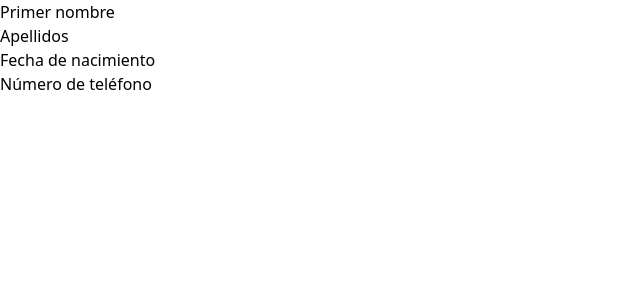
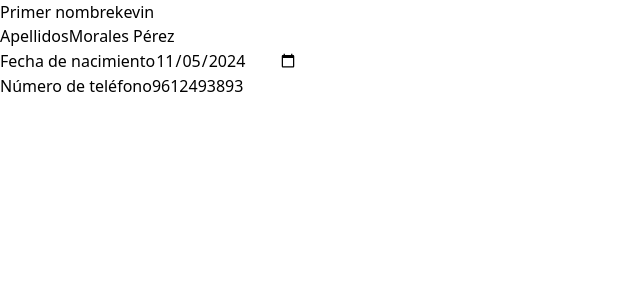
Before and after one commit to Andresito126/PetsCop-Front, an Angular app: page / in a window 1280 px wide. Shown: the top 300 px of the page, without its empty margins (0-640 px from the left). Built offline with nearby package versions, Linux system fonts and the light colour scheme.

Commit message:
add: versión 1 en cuanto a la estructura y lógica para ir simulando los datos que devolvería una API

```diff
--- a/src/app/app.component.html
+++ b/src/app/app.component.html
@@ -1 +1,7 @@
-<form-profile-user/>
+<form-profile-user
+[first_name]="f"
+[last_name]="g"
+[date_birth]="h"
+[phone_number]="i"
+(data_user)="imprimirMensaje($event)"
+/>
--- a/src/app/app.component.ts
+++ b/src/app/app.component.ts
@@ -1,4 +1,5 @@
 import { Component } from '@angular/core';
+import { IUserDataSerialization } from './users/models/iuser-data-serialization';
 
 @Component({
   selector: 'app-root',
@@ -6,5 +7,12 @@ import { Component } from '@angular/core';
   styleUrl: './app.component.css'
 })
 export class AppComponent {
-  title = 'PetsCop-front-multi';
+  f = 'kevin'
+  g = 'Morales Pérez'
+  h = '2024-11-05'
+  i = '9612493893'
+
+  imprimirMensaje(objet: IUserDataSerialization){
+    console.log(objet)
+  }
 }
--- a/src/app/users/profile-settings/form-profile-user/form-profile-user.component.html
+++ b/src/app/users/profile-settings/form-profile-user/form-profile-user.component.html
@@ -7,19 +7,39 @@
   <div class="container-form">
     <div class="container-input-firt-name">
       <label for="first-name">Primer nombre</label>
-      <input type="text" id="first-name" />
+      <input
+        type="text"
+        id="first-name"
+        [(ngModel)]="first_name"
+        (ngModelChange)="emitDataUser()"
+      />
     </div>
     <div class="container-input-last-name">
       <label for="last-name">Apellidos</label>
-      <input type="text" id="last-name" />
+      <input
+        type="text"
+        id="last-name"
+        [(ngModel)]="last_name"
+        (ngModelChange)="emitDataUser()"
+      />
     </div>
     <div class="container-input-birth-date">
       <label for="birth-date">Fecha de nacimiento</label>
-      <input type="text" id="birth-date" />
+      <input
+        type="date"
+        id="birth-date"
+        [(ngModel)]="date_birth"
+        (ngModelChange)="emitDataUser()"
+      />
     </div>
     <div class="container-input-phone-number">
       <label for="phone-number">Número de teléfono</label>
-      <input type="text" id="phone-number" />
+      <input
+        type="text"
+        id="phone-number"
+        [(ngModel)]="phone_number"
+        (ngModelChange)="emitDataUser()"
+      />
     </div>
   </div>
 </div>
--- a/src/app/users/profile-settings/form-profile-user/form-profile-user.component.ts
+++ b/src/app/users/profile-settings/form-profile-user/form-profile-user.component.ts
@@ -1,4 +1,6 @@
-import { Component } from '@angular/core';
+import { Component, EventEmitter, Input, Output } from '@angular/core';
+import { IUserDataSerialization } from '../../models/iuser-data-serialization';
+import { DatePipe } from '@angular/common';
 
 @Component({
   selector: 'form-profile-user',
@@ -7,4 +9,27 @@ import { Component } from '@angular/core';
 })
 export class FormProfileUserComponent {
 
+  constructor(private datePipe: DatePipe){}
+
+  // Variables
+  @Input() first_name: string = '';
+  @Input() last_name: string = '';
+  @Input() date_birth: string = '';
+  @Input() phone_number: string = '';
+
+  @Output()
+  data_user = new EventEmitter<IUserDataSerialization>
+
+  // Methods to consume the service
+
+
+  // Common methods
+  emitDataUser(): void {
+    this.data_user.emit({
+      first_name: this.first_name,
+      last_name: this.last_name,
+      birth_date: this.datePipe.transform(this.date_birth, 'yyyy-MM-dd') || '',
+      phone_number: this.phone_number
+    })
+  }
 }
--- a/src/app/users/users.module.ts
+++ b/src/app/users/users.module.ts
@@ -1,12 +1,14 @@
 import { NgModule } from '@angular/core';
 import { CommonModule } from '@angular/common';
 import { ProfileSettingsModule } from './profile-settings/profile-settings.module';
+import { FormsModule } from '@angular/forms';
 
 @NgModule({
   declarations: [],
   imports: [
     CommonModule,
-    ProfileSettingsModule
+    ProfileSettingsModule,
+    FormsModule
   ],
   exports: [
     ProfileSettingsModule
```
Also changed, not shown: src/app/users/profile-settings/profile-settings.module.ts (+7 -2 lines).
